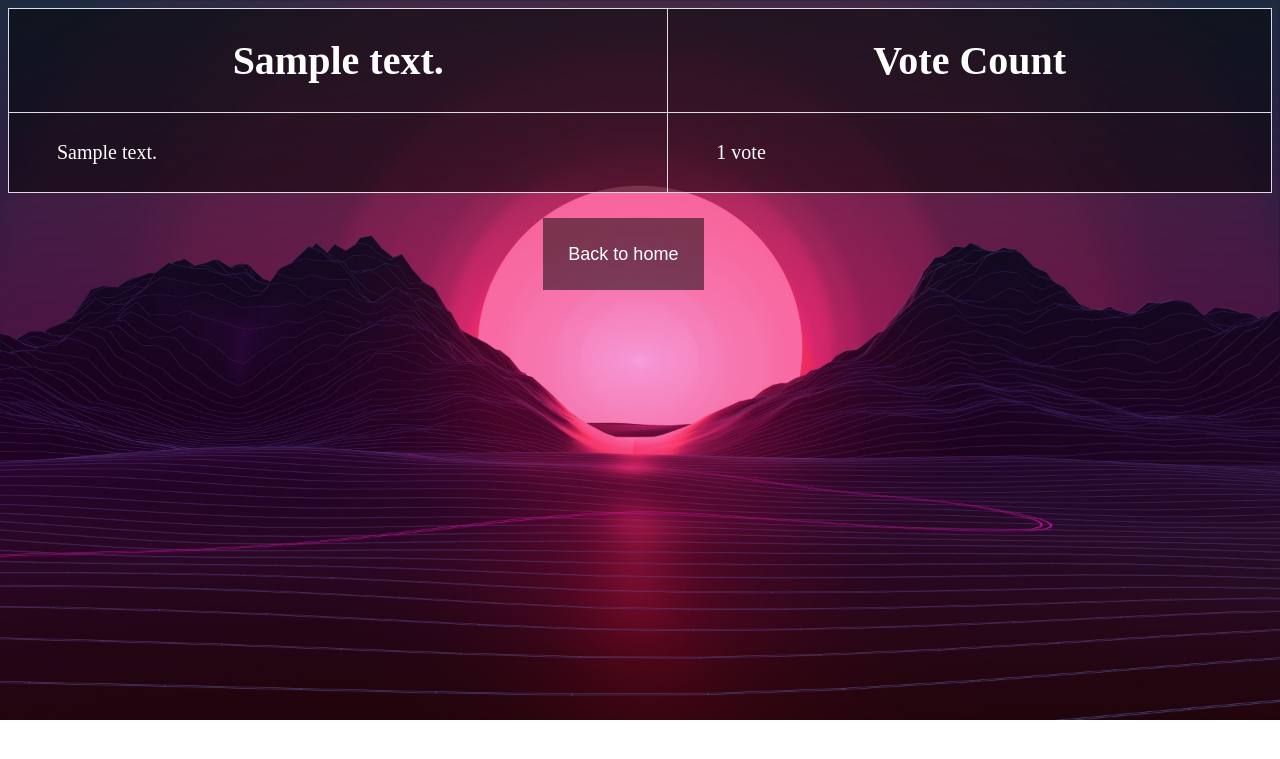
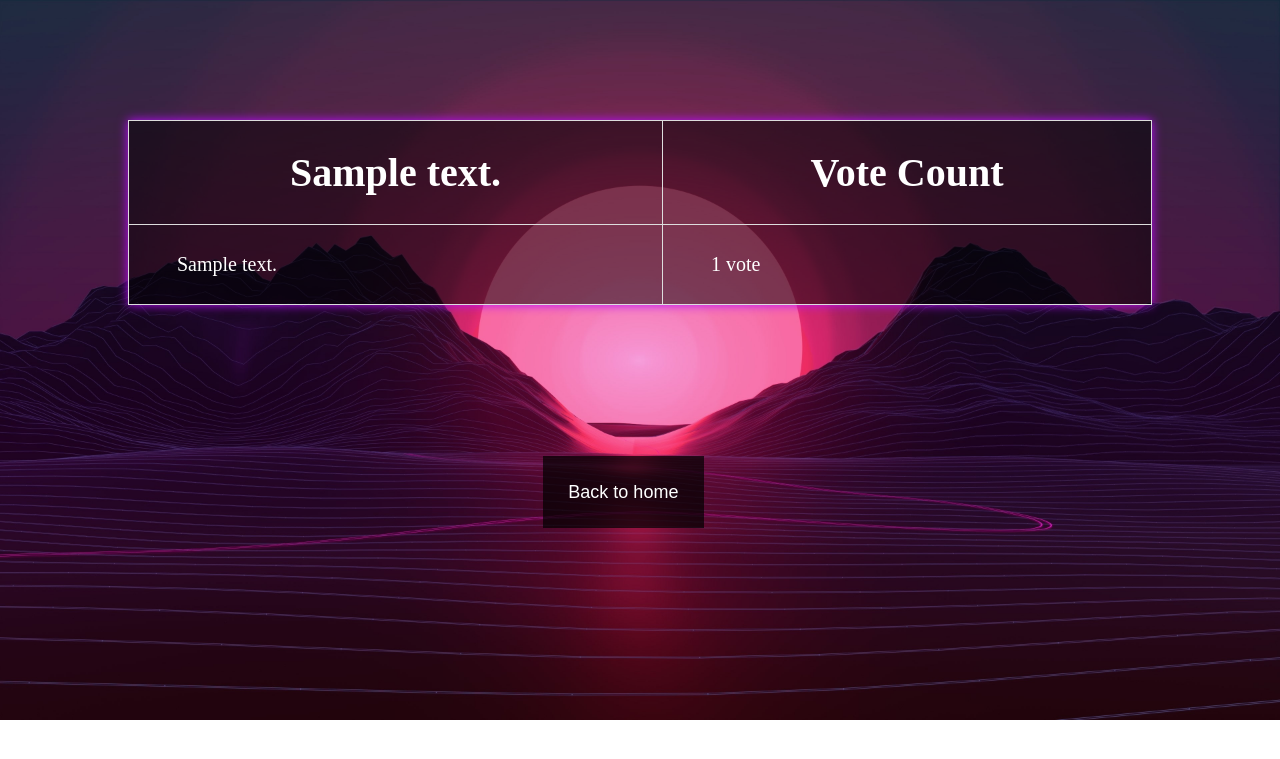
Before and after one commit to GGWPXXXX/ku-polls, a Django app: page /polls/1/results/ in a window 1280 px wide. Shown: the top 759 px of the page. Run offline with Django 4.2, Linux system fonts and the light colour scheme; tables that the repository leaves empty hold one stand-in row (values such as "Sample post"); parts of the project's set-up code (start-up, migrations or seed data) failed here and were passed over.

Commit message:
Decorate webpages.

```diff
--- a/polls/static/style.css
+++ b/polls/static/style.css
@@ -50,7 +50,7 @@ table ol {
 #backToListBTN {
   padding: 3%;
   font-size: large;
-  margin-left: 40%;
+  margin-left: 30%;
   background-color: rgba(0, 0, 0, 0.5);
   color: #fff;
   border: none;
@@ -60,7 +60,7 @@ table ol {
 #backToListBTN:hover {
   padding: 3%;
   font-size: large;
-  margin-left: 40%;
+  margin-left: 30%;
   background-color: rgba(255, 0, 0, 0.5);
   color: #fff;
   border: none;
@@ -80,14 +80,15 @@ td {
 #home_result {
   padding: 2%;
   font-size: large;
-  background-color: rgba(0, 0, 0, 0.5);
+  background-color: rgba(0, 0, 0, 0.7);
   color: #fff;
   border: none;
   text-align: center;
   position: absolute;
   right: 0;
-  margin-top: 2%;
+  margin-top: 35%;
   margin-right: 45%;
+  transition: all 1s;
 }
 
 #home_result:hover,
@@ -332,3 +333,15 @@ form label {
   box-shadow: 0px 0px 10px 0px rgb(186, 12, 255);
   padding: 2%;
 }
+#voteForm label{
+  font-size: large;
+}
+#result_table{
+  position: absolute;
+  top: 15%;
+  left: 10%;
+  width: 80%;
+  background-color: rgba(0, 0, 0, 0.5);
+  box-shadow: 0px 0px 10px 0px rgb(186, 12, 255);
+  padding: 2%;
+}
--- a/polls/templates/results.html
+++ b/polls/templates/results.html
@@ -8,7 +8,7 @@
     <link rel="stylesheet" href="{% static 'style.css' %}">
 </head>
 <body>
-    <table border="1">
+    <table border="1" id="result_table">
         <tr>
             <th>
                 <h1>{{ question.question_text }}</h1>
```
